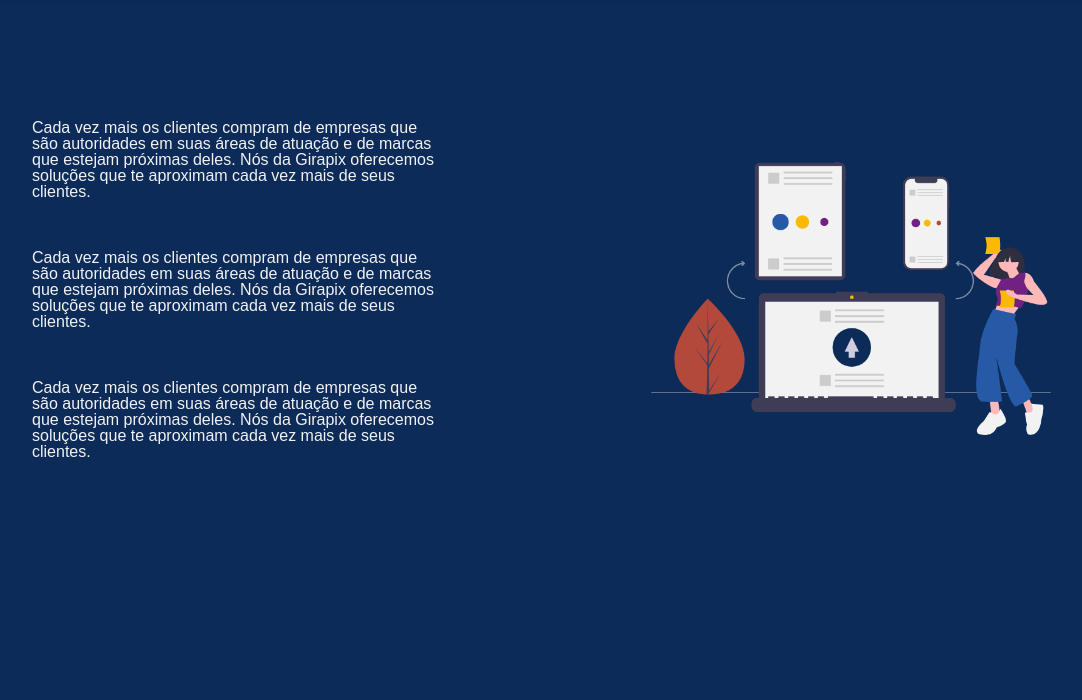
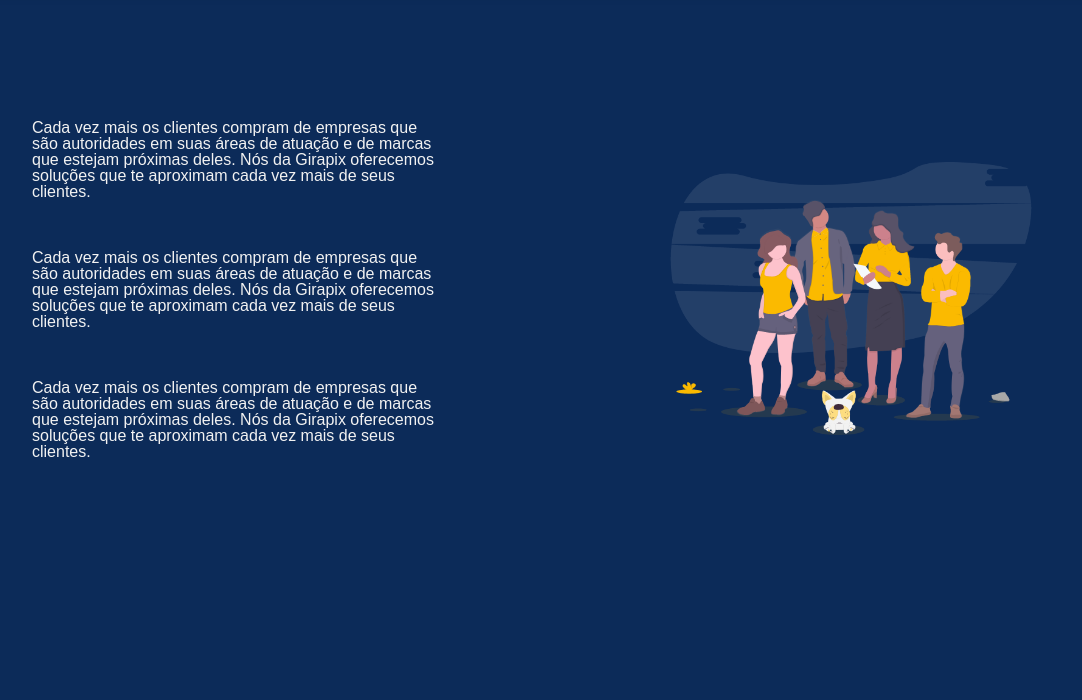
Before and after one commit to girapixweb/girapix, a website: page sobre.html in a window 1280 px wide. Shown: the part 100-800 px from the top of the page, without its empty margins (96-1178 px from the left). Drawn offline with Linux system fonts and the light colour scheme; a web font is replaced by a local one.

Commit message:
pagina sobre - mudança do hero

```diff
--- a/sobre.html
+++ b/sobre.html
@@ -52,7 +52,7 @@
         </p>
       </div>
       <div class="heroImg">
-        <img src="assets/girapix/hero-home.png" alt="Garota utilizando as redes sociais">
+        <img src="assets/girapix/hero-sobre.png" alt="Equipe da Girapix Comunicação Digital">
       </div>
     </div>
   </section>
```
